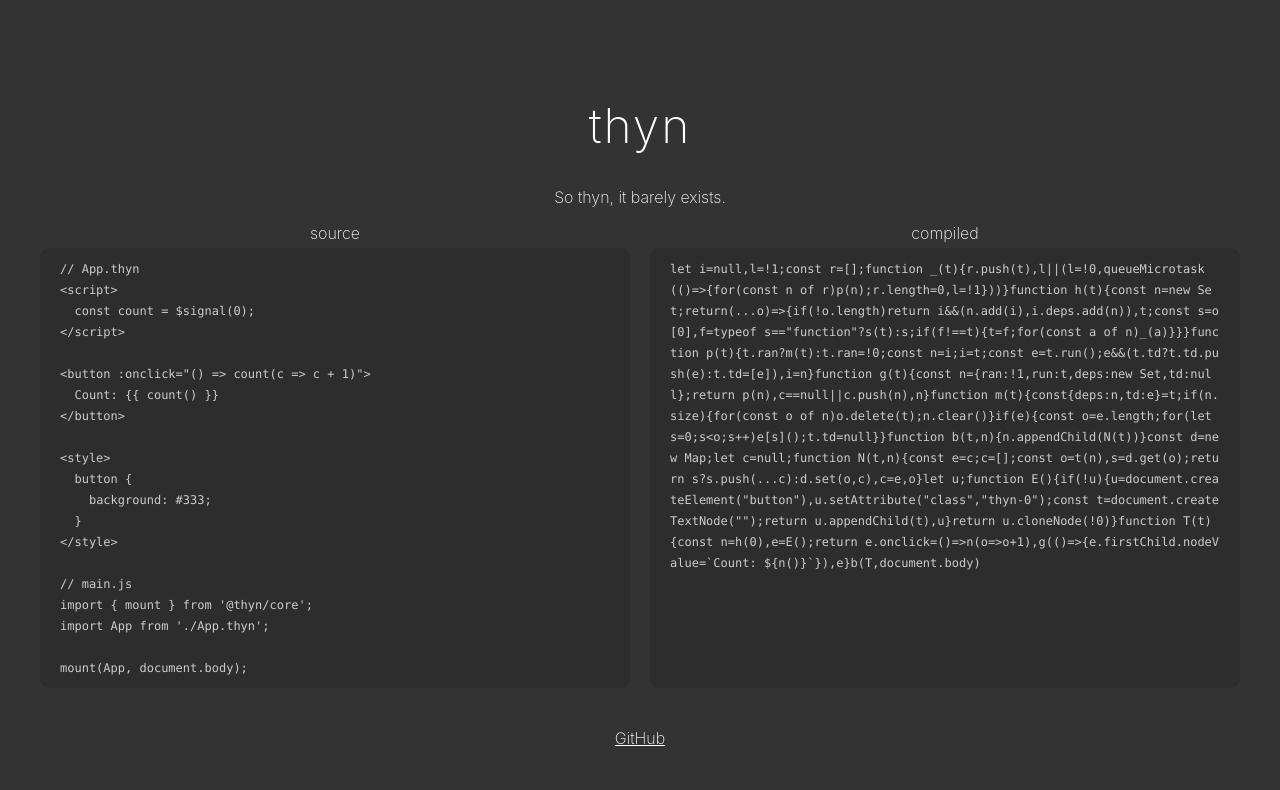
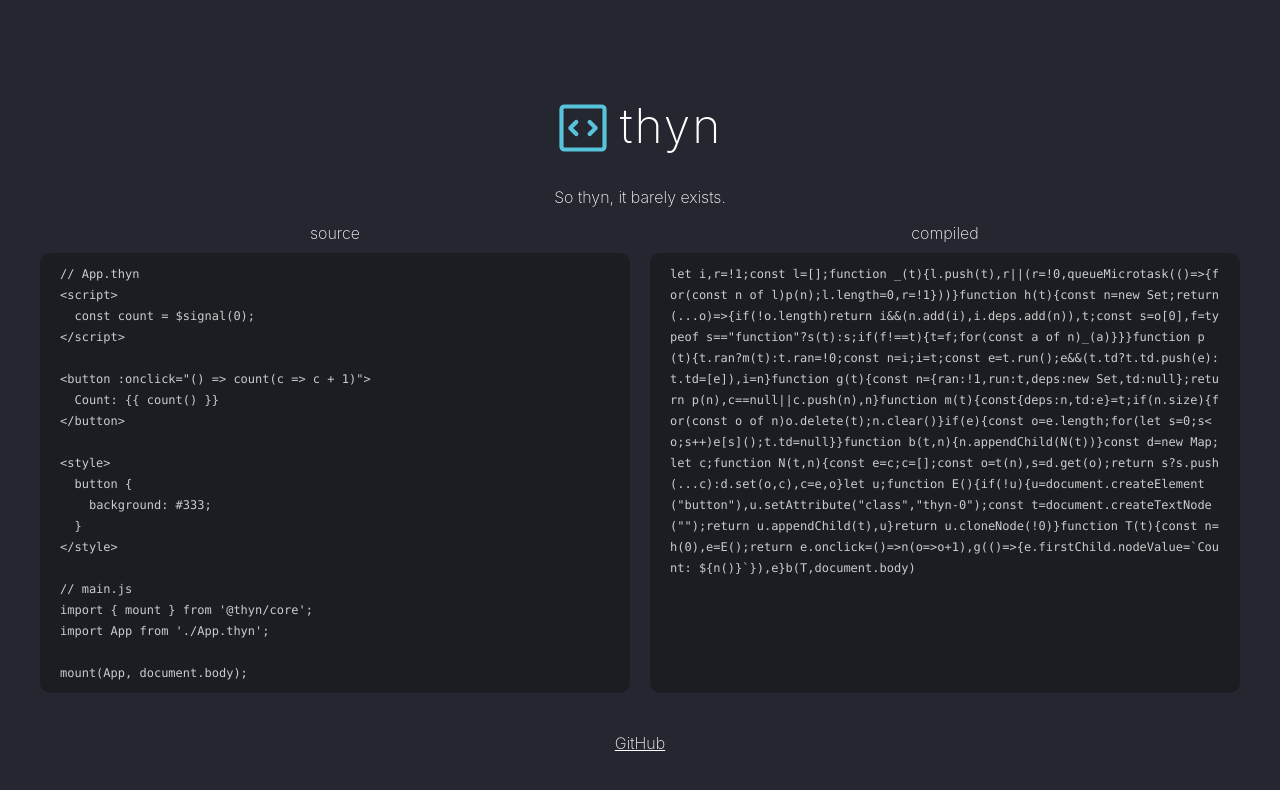
Before and after one commit to thynjs/thyn, a plain HTML site: page docs/index.html in a window 1280 px wide. Drawn offline with nearby package versions, Linux system fonts and the light colour scheme.

Commit message:
Some css changes on homepage

```diff
--- a/docs/index.html
+++ b/docs/index.html
@@ -14,7 +14,7 @@
 			text-align: center;
 			position: relative;
 			margin: 0;
-			background: #333;
+			background: #24272f;
 			color: #fff;
 			font-family: -apple-system, BlinkMacSystemFont, "Segoe UI", Roboto, "Ubuntu", "Cantarell", "Fira Sans", "Droid Sans", "Helvetica Neue", Arial, sans-serif;
 			-webkit-font-smoothing: antialiased;
@@ -36,6 +36,16 @@
 		h1 {
 			font-size: 48px;
 			letter-spacing: 2px;
+			display: flex;
+			align-items: center;
+			justify-content: center;
+			gap: 12px;
+		}
+
+		h1 img {
+			width: 50px;
+			position: relative;
+			top: 2px;
 		}
 
 		h4 {
@@ -58,7 +68,7 @@
 			flex-grow: 1;
 			flex-basis: 1px;
 			display: flex;
-			gap: 5px;
+			gap: 10px;
 			flex-direction: column;
 		}
 
@@ -71,11 +81,13 @@
 			padding: 10px 20px !important;
 			border-radius: 10px;
 			margin-bottom: 20px !important;
+			background: rgba(0, 0, 0, 0.25) !important;
 		}
 
 		code {
 			word-break: break-all !important;
 			white-space: pre-wrap !important;
+			line-height: 1.25 !important;
 		}
 
 		.code {
@@ -96,7 +108,10 @@
 
 <body>
 	<div class="main">
-		<h1>thyn</h1>
+		<h1>
+			<img src="/thyn.svg" />
+			thyn
+		</h1>
 		<p class="tagline"></p>
 		<div class="compiled-wrapper">
 			<div>
@@ -135,7 +150,7 @@ import App from './App.thyn';
 
 mount(App, document.body);`;
 		const compiled = document.querySelector(".compiled");
-		compiled.textContent = 'let i=null,l=!1;const r=[];function _(t){r.push(t),l||(l=!0,queueMicrotask(()=>{for(const n of r)p(n);r.length=0,l=!1}))}function h(t){const n=new Set;return(...o)=>{if(!o.length)return i&&(n.add(i),i.deps.add(n)),t;const s=o[0],f=typeof s=="function"?s(t):s;if(f!==t){t=f;for(const a of n)_(a)}}}function p(t){t.ran?m(t):t.ran=!0;const n=i;i=t;const e=t.run();e&&(t.td?t.td.push(e):t.td=[e]),i=n}function g(t){const n={ran:!1,run:t,deps:new Set,td:null};return p(n),c==null||c.push(n),n}function m(t){const{deps:n,td:e}=t;if(n.size){for(const o of n)o.delete(t);n.clear()}if(e){const o=e.length;for(let s=0;s<o;s++)e[s]();t.td=null}}function b(t,n){n.appendChild(N(t))}const d=new Map;let c=null;function N(t,n){const e=c;c=[];const o=t(n),s=d.get(o);return s?s.push(...c):d.set(o,c),c=e,o}let u;function E(){if(!u){u=document.createElement("button"),u.setAttribute("class","thyn-0");const t=document.createTextNode("");return u.appendChild(t),u}return u.cloneNode(!0)}function T(t){const n=h(0),e=E();return e.onclick=()=>n(o=>o+1),g(()=>{e.firstChild.nodeValue=`Count: ${n()}`}),e}b(T,document.body)';
+		compiled.textContent = 'let i,r=!1;const l=[];function _(t){l.push(t),r||(r=!0,queueMicrotask(()=>{for(const n of l)p(n);l.length=0,r=!1}))}function h(t){const n=new Set;return(...o)=>{if(!o.length)return i&&(n.add(i),i.deps.add(n)),t;const s=o[0],f=typeof s=="function"?s(t):s;if(f!==t){t=f;for(const a of n)_(a)}}}function p(t){t.ran?m(t):t.ran=!0;const n=i;i=t;const e=t.run();e&&(t.td?t.td.push(e):t.td=[e]),i=n}function g(t){const n={ran:!1,run:t,deps:new Set,td:null};return p(n),c==null||c.push(n),n}function m(t){const{deps:n,td:e}=t;if(n.size){for(const o of n)o.delete(t);n.clear()}if(e){const o=e.length;for(let s=0;s<o;s++)e[s]();t.td=null}}function b(t,n){n.appendChild(N(t))}const d=new Map;let c;function N(t,n){const e=c;c=[];const o=t(n),s=d.get(o);return s?s.push(...c):d.set(o,c),c=e,o}let u;function E(){if(!u){u=document.createElement("button"),u.setAttribute("class","thyn-0");const t=document.createTextNode("");return u.appendChild(t),u}return u.cloneNode(!0)}function T(t){const n=h(0),e=E();return e.onclick=()=>n(o=>o+1),g(()=>{e.firstChild.nodeValue=`Count: ${n()}`}),e}b(T,document.body)';
 		const taglines = [
 			"The healthy choice for your codebase.",
 			"Thyn is in. Bloat is out.",
--- a/packages/core/package.json
+++ b/packages/core/package.json
@@ -1,6 +1,6 @@
 {
   "name": "@thyn/core",
-  "version": "0.0.29",
+  "version": "0.0.31",
   "scripts": {
     "build": "tsc",
     "pub": "tsc && npm version patch -f && npm -f publish --access=public"
--- a/packages/core/src/element.ts
+++ b/packages/core/src/element.ts
@@ -5,7 +5,7 @@ export function mount(app, parent) {
 }
 
 export const effects = new Map();
-export let currentEffects: any | null = null;
+export let currentEffects: any | undefined;
 
 export function createReactiveTextNode(v) {
   let n;
@@ -146,7 +146,7 @@ function remove(elem) {
 
 export function show(props) {
   let prevIndex = -1;
-  let prevElem: Element | Comment | null = null;
+  let prevElem: Element | Comment | undefined;
 
   const eff = $effect(() => {
     const currIndex = props.findIndex((c) => !c.if || c.if());
--- a/packages/core/src/signals.ts
+++ b/packages/core/src/signals.ts
@@ -1,6 +1,6 @@
 import { currentEffects } from "./element";
 
-let currentEffect = null;
+let currentEffect: any;
 
 let isBatching = false;
 const pendingEffects = [];
--- a/packages/vite-plugin/package.json
+++ b/packages/vite-plugin/package.json
@@ -1,6 +1,6 @@
 {
   "name": "@thyn/vite-plugin",
-  "version": "0.0.29",
+  "version": "0.0.31",
   "scripts": {
     "build": "tsc",
     "pub": "tsc && npm version patch -f && npm -f publish --access=public"
```
Also changed, not shown: 2 other files.
